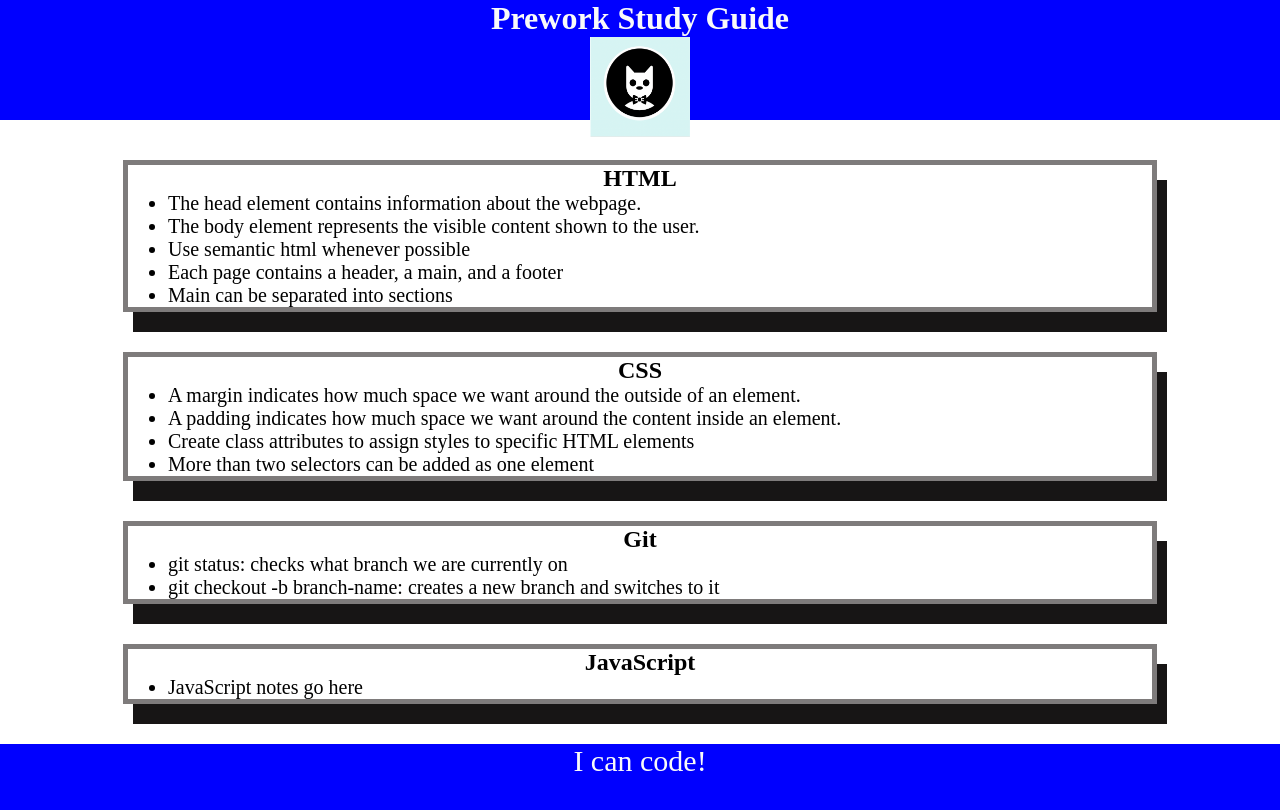
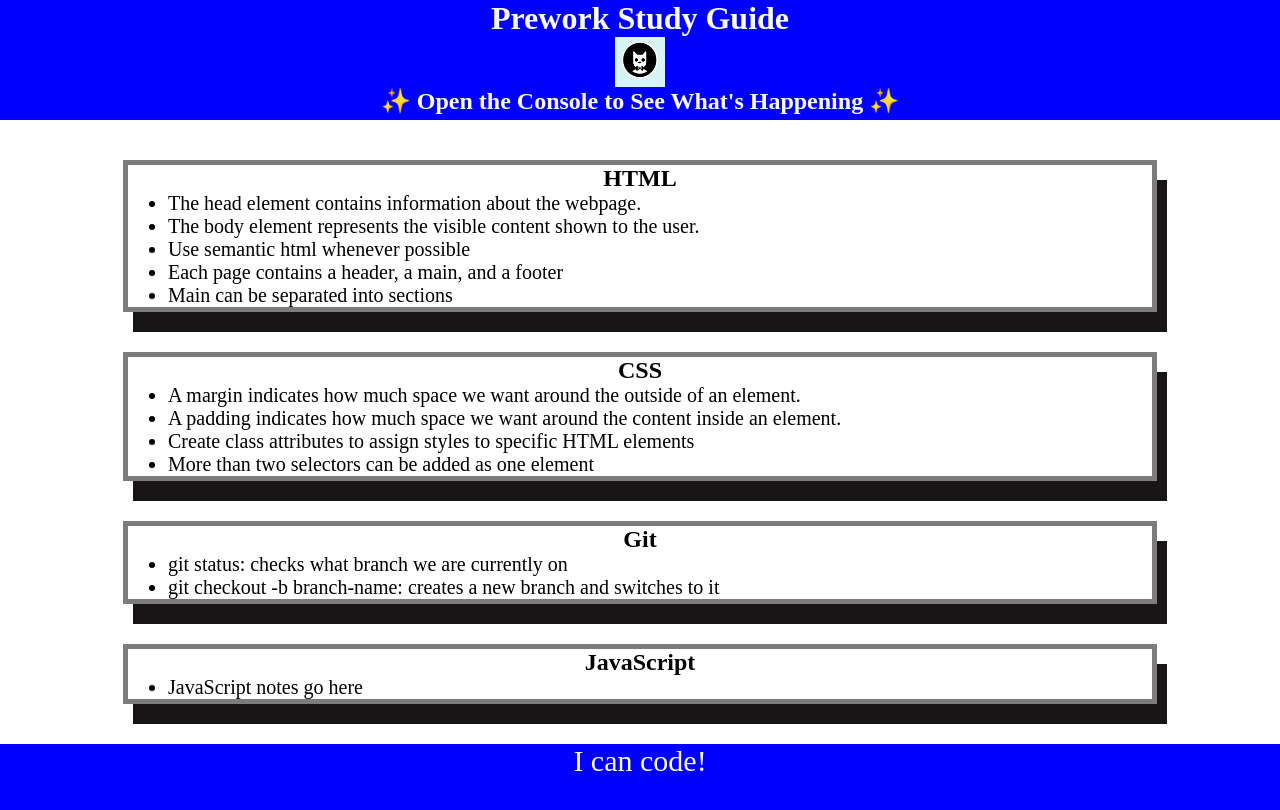
Before and after one commit to gibsonberglund/prework-study-guide, a plain HTML site: page index.html in a window 1280 px wide. Drawn offline with Linux system fonts and the light colour scheme.

Commit message:
added js file and console log

```diff
--- /dev/null
+++ b/assets/script.js
@@ -0,0 +1,18 @@
+var topics = ['HTML', 'CSS', 'Git', 'JavaScript'];
+for (var x = 0; x < topics.length; x++){
+    console.log(topics[x])
+}
+
+/*
+if (topic === 'HTML') {
+ console.log("Let's study HTML!");
+} else if (topic === 'CSS') {
+ console.log("Let's study CSS!");
+} else if (topic === 'Git') {
+ console.log("Let's study Git!");
+} else if (topic === 'JavaScript') {
+ console.log("Let's study JavaScript!");
+} else {
+ console.log('Please try again!');
+}
+*/
--- a/assets/style.css
+++ b/assets/style.css
@@ -15,8 +15,8 @@ h2 {
 }
 img {
     display: block;
-    height: 100px;
-    width: 100px;
+    height: 50px;
+    width: 50px;
     margin-left: auto;
     margin-right: auto;
 }
--- a/index.html
+++ b/index.html
@@ -11,6 +11,7 @@
     <header id="top">
       <h1>Prework Study Guide</h1>
       <img src="./assets/bowtie-cat.png" alt="Profile image of cat wearing a bow tie." />
+      <h2>✨ Open the Console to See What's Happening ✨</h2>
     </header>
     <main>
 
@@ -54,5 +55,6 @@
     <footer>
       <p>I can code!</p>
     </footer>
+    <script src="./assets/script.js"></script>
   </body>
 </html>
```
